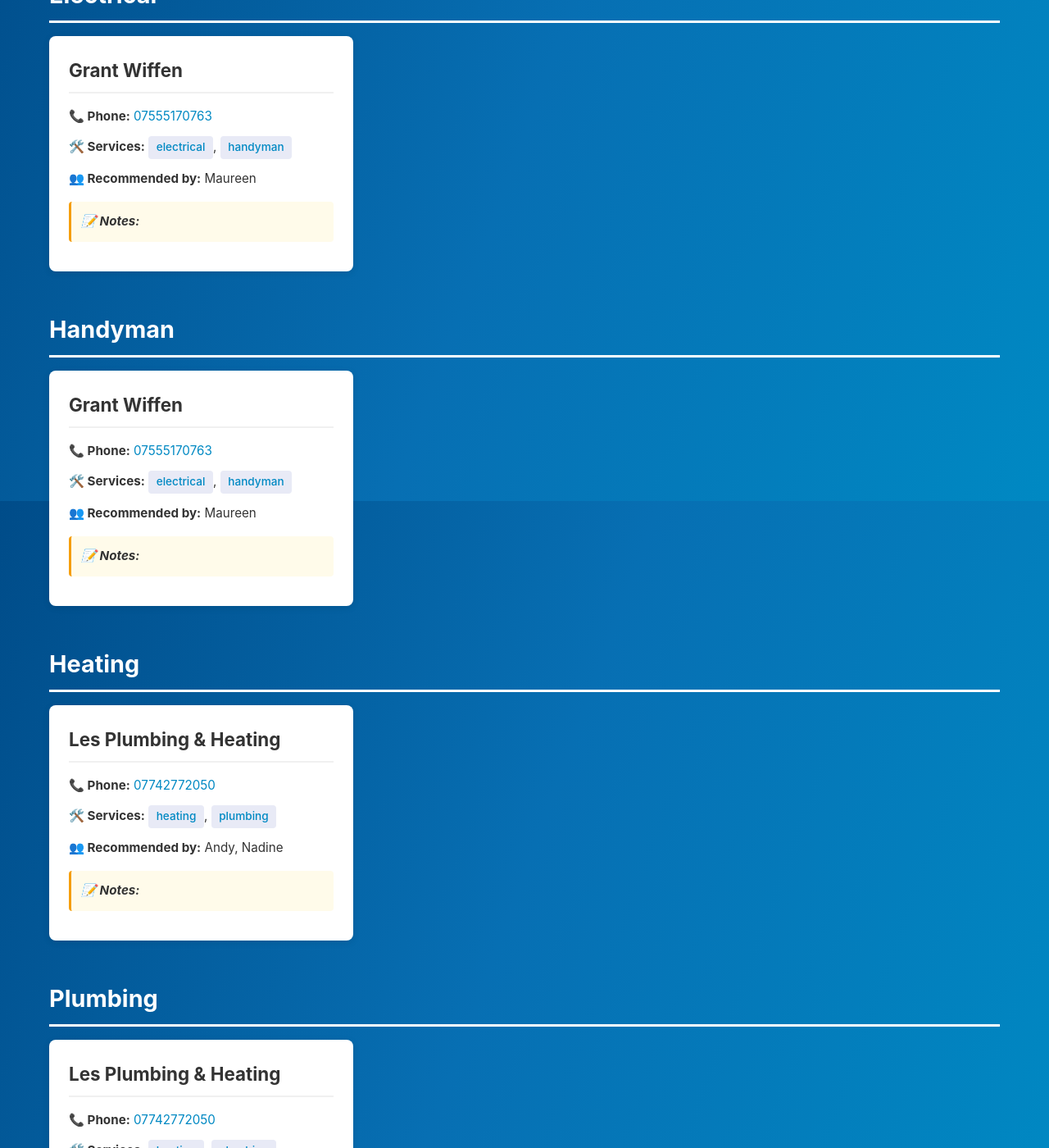
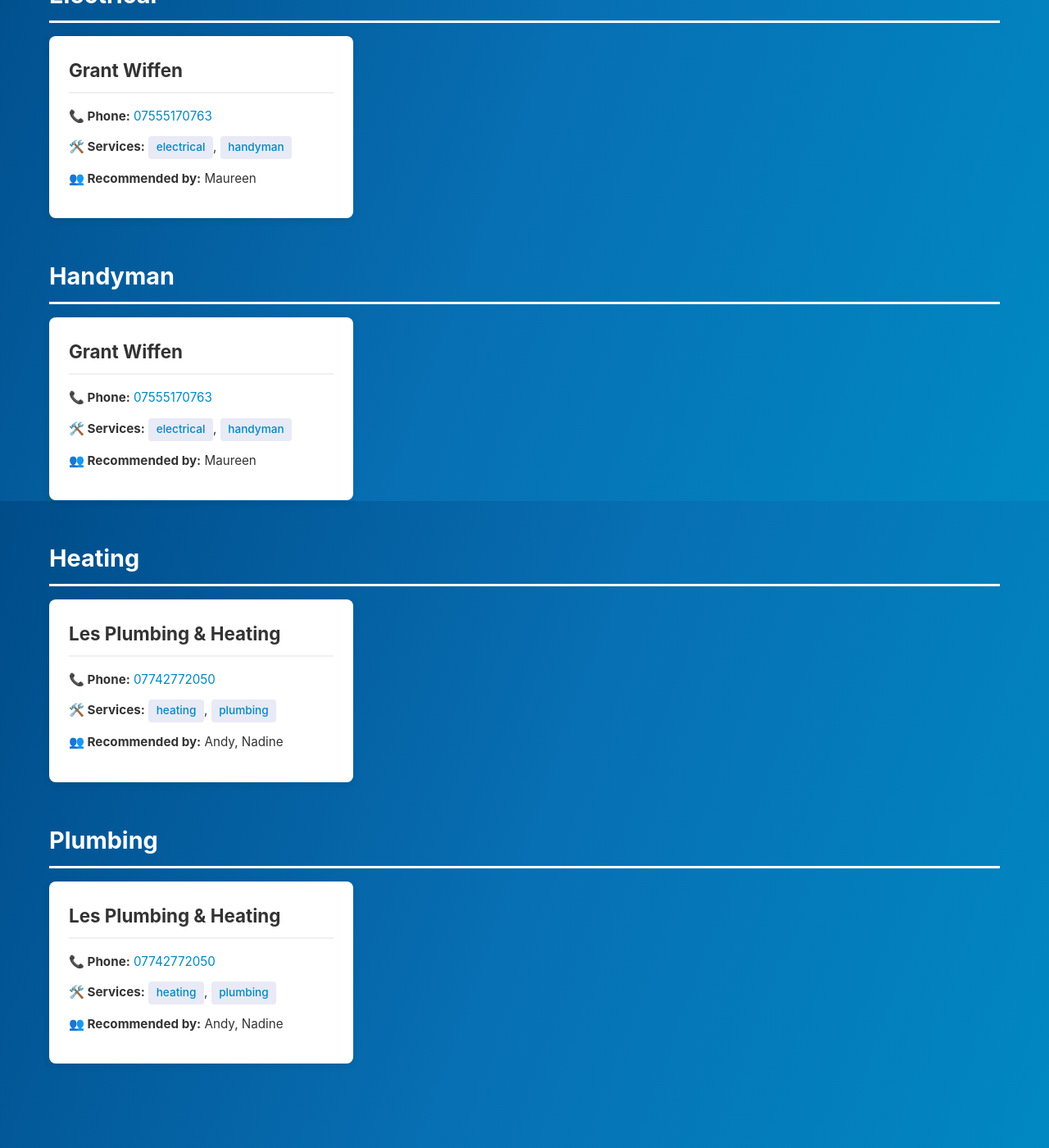
Before and after one commit to aucklandwynd/contractors, a Jekyll site: the page built from index.html, in a window 1280 px wide and 1400 px high, scrolled down 289 px. Shown: the whole window at 82% size. Built offline with Jekyll 4.4.1, drawn with Linux system fonts in a browser that asks for light colours.

Commit message:
Only show contractor notes if they aren't empty.

```diff
--- a/index.html
+++ b/index.html
@@ -46,7 +46,7 @@ title: Home
 
                     <p><strong>👥 Recommended by:</strong> {{ contractor.recommended_by | join: ", " }}</p>
 
-                    {% if contractor.notes %}
+                    {% if contractor.notes != "" %}
                     <p class="notes"><strong>📝 Notes:</strong> {{ contractor.notes }}</p>
                     {% endif %}
                 </div>
```
